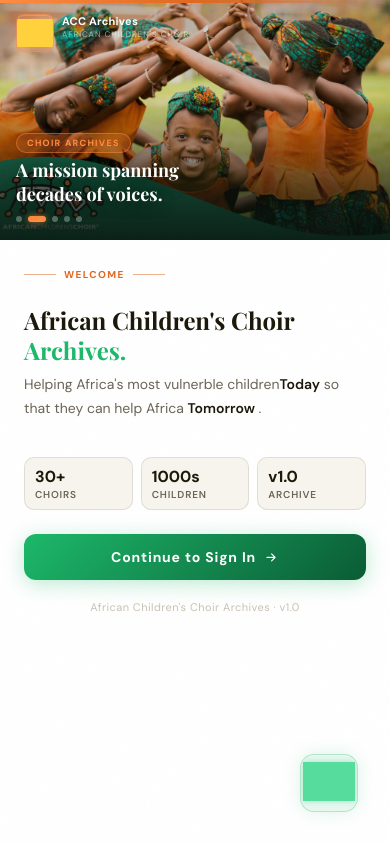
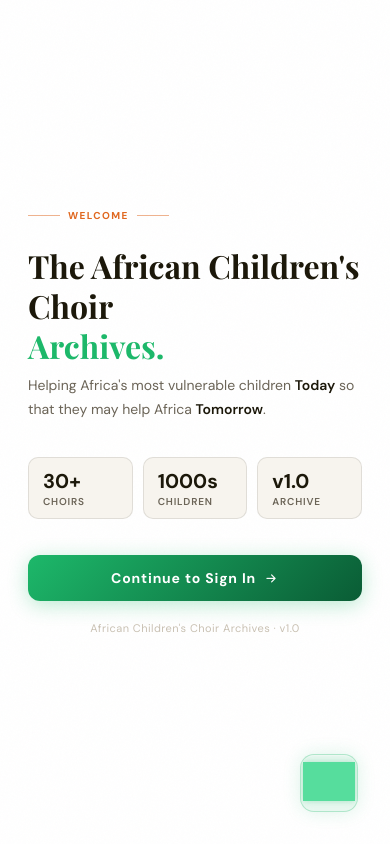
Before and after one commit to jackssih/acc_flask, a Flask app: page / in a window 390 px wide. Run offline with Flask 3, Linux system fonts and the light colour scheme; grey boxes are pictures that could not be loaded.

Commit message:
Update login.html

```diff
--- a/templates/login.html
+++ b/templates/login.html
@@ -2,7 +2,7 @@
 <html lang="en">
 <head>
   <meta charset="UTF-8">
-  <meta name="viewport" content="width=device-width, initial-scale=1.0, viewport-fit=cover">
+  <meta name="viewport" content="width=device-width, initial-scale=1.0">
   <title>Sign In — ACC Archives</title>
   <link href="https://fonts.googleapis.com/css2?family=DM+Sans:ital,wght@0,400;0,500;0,600;0,700;1,400&family=Playfair+Display:wght@600;700&display=swap" rel="stylesheet">
   <link rel="stylesheet" href="https://cdn.jsdelivr.net/npm/@tabler/icons-webfont@latest/tabler-icons.min.css">
@@ -355,118 +376,10 @@
 
     /* responsive */
     @media (max-width: 768px) {
-  html, body {
-    overflow-y: auto;
-    overflow-x: hidden;
+      .layout { grid-template-columns: 1fr }
+      .photo-panel { display: none }
+      .form-panel { padding: 36px 28px }
     }
-
-  .layout {
-    grid-template-columns: 1fr;
-    grid-template-rows: 240px auto;
-    height: auto;
-    min-height: 100vh;
-  }
-
-  /* photo panel — compact strip on top */
-  .photo-panel {
-    display: block;
-    height: 240px;
-    min-height: 240px;
-  }
-
-  .photo-brand {
-    top: 14px;
-    left: 16px;
-    gap: 8px;
-  }
-
-  .photo-brand-icon {
-    width: 38px;
-    height: 38px;
-    border-radius: 8px;
-  }
-
-  .brand-logo-img {
-    width: 38px;
-    height: 52px;
-  }
-
-  .photo-brand-text {
-    font-size: 11px;
-  }
-
-  .photo-brand-sub {
-    font-size: 8px;
-  }
-
-  .photo-caption {
-    padding: 16px 16px 18px;
-  }
-
-  .photo-headline {
-    font-size: 18px;
-    line-height: 1.3;
-    margin-bottom: 10px;
-    max-width: 100%;
-  }
-
-  .photo-tag {
-    font-size: 9px;
-    padding: 3px 10px;
-    margin-bottom: 6px;
-  }
-
-  /* form panel — full width below photo */
-  .form-panel {
-    padding: 28px 24px 36px;
-    justify-content: flex-start;
-    overflow-y: auto;
-  }
-
-  .form-inner {
-    max-width: 100%;
-    width: 100%;
-  }
-
-  .welcome-title {
-    font-size: 24px;
-  }
-
-  .stats-row {
-    gap: 8px;
-    margin-bottom: 24px;
-  }
-
-  .stat-pill {
-    padding: 8px 10px;
-    min-width: 70px;
-  }
-
-  .stat-pill-val {
-    font-size: 16px;
-  }
-
-  .green-accent {
-      position: absolute; bottom: 32px; right: 32px;
-      width: 58px; height: 58px; border-radius: 14px;
-      background: rgba(29,184,106,0.10);
-      border: 1px solid rgba(29,184,106,0.28);
-      box-shadow: 0 0 18px rgba(29,184,106,0.15), inset 0 1px 0 rgba(255,255,255,0.25);
-      display: flex; align-items: top; justify-content: center;
-      overflow: hidden;
-      backdrop-filter: blur(6px);
-  }
-  .slide-bg {
-    top: 0;
-    left: 0;
-    right: 0;
-    bottom: 0;
-    width: 100%;
-    height: 100%;
-  }
-
-}
-
   </style>
 </head>
 <body>
@@ -513,10 +426,10 @@
         </div>
 
         <div class="welcome-title">
-          African Children's Choir<br><span>Archives.</span>
+          The African Children's Choir<br><span>Archives.</span>
         </div>
         <p class="welcome-sub">
-          Helping Africa's most vulnerble children<strong>Today</strong> so that they can help Africa <strong>Tomorrow</strong> .
+          Helping Africa's most vulnerable children <strong>Today</strong> so that they may help Africa <strong>Tomorrow</strong>.
         </p>
 
         <div class="stats-row">
@@ -621,25 +535,33 @@
   }
 
   /* ── Password toggle ── */
-  document.getElementById('pwToggle').addEventListener('click', function() {
-    var input = document.getElementById('password');
-    var icon  = document.getElementById('pwIcon');
-    if (input.type === 'password') {
-      input.type = 'text';
-      icon.className = 'ti ti-eye-off';
+  // Password visibility toggle - FIXED
+  var toggleBtn = document.getElementById('pwToggle');
+  var passwordInput = document.getElementById('password');
+  var pwIcon = document.getElementById('pwIcon');
+
+  if (toggleBtn && passwordInput && pwIcon) {
+    toggleBtn.addEventListener('click', function(e) {
+      e.preventDefault();  // Prevent any form submission
+      e.stopPropagation(); // Stop event bubbling
+
+      if (passwordInput.type === 'password') {
+        passwordInput.type = 'text';
+        pwIcon.className = 'ti ti-eye-off';
+        toggleBtn.setAttribute('aria-label', 'Hide password');
       } else {
-      input.type = 'password';
-      icon.className = 'ti ti-eye';
+        passwordInput.type = 'password';
+        pwIcon.className = 'ti ti-eye';
+        toggleBtn.setAttribute('aria-label', 'Show password');
       }
     });
+  }
 
   /* ── Show error if present (Jinja) ── */
-/* ── Show error if present ── */
-var hasError = document.getElementById('page-meta').dataset.hasError === 'true';
-if (hasError) {
+  {% if error %}
   document.getElementById('errorBox').style.display = 'flex';
   showForm();
-}
+  {% endif %}
 
   /* ── Enter key on username → focus password ── */
   document.getElementById('username').addEventListener('keydown', function(e) {
@@ -657,32 +579,45 @@ if (hasError) {
   var captions = [
     "Every child's story,<br>preserved forever.",
     "A mission spanning<br>decades of voices.",
-  "Connecting cultures<br>across Africa and beyond.",
+    "Connecting culture<br>across Africa and beyond.",
     "Education, music,<br>and lasting change.",
     "From choirs to<br>graduates and beyond.",
   ];
 
   var slideFiles = ['slide1.jpg','slide2.jpg','slide3.jpg','slide4.jpg','slide5.jpg'];
   var HOLD = 3500, FADE = 900;
-var panel     = document.getElementById('photoPanel');
-var dotsEl    = document.getElementById('dots');
+  var panel = document.getElementById('photoPanel');
+  var dotsEl = document.getElementById('dots');
   var headlineEl = document.getElementById('photoHeadline');
   var slides = [], dotEls = [], current = 0, timer = null;
 
-/* Create slide divs immediately — don't block on image load */
-slideFiles.forEach(function(f) {
+  slideFiles.forEach(function(f, i) {
+    var img = new Image();
+    img.onload = function() {
       var div = document.createElement('div');
       div.className = 'slide-bg';
       div.style.backgroundImage = "url('/static/img/" + f + "')";
-  div.style.top    = '0';
-  div.style.left   = '0';
-  div.style.right  = '0';
-  div.style.bottom = '0';
       panel.insertBefore(div, panel.firstChild);
-  slides.push(div);
+      slides[i] = div;
+      checkReady();
+    };
+    img.onerror = function() {
+      slides[i] = null;
+      checkReady();
+    };
+    img.src = '/static/img/' + f;
   });
 
-/* Build dots */
+  function checkReady() {
+    var loaded = slides.filter(function(s){ return s !== undefined; });
+    if (loaded.length === slideFiles.length) initSlideshow();
+  }
+
+  function initSlideshow() {
+    slides = slides.filter(Boolean);
+    if (slides.length === 0) return;
+
+    dotsEl.innerHTML = '';
     slides.forEach(function(_, i) {
       var d = document.createElement('div');
       d.className = 'dot' + (i === 0 ? ' active' : '');
@@ -701,21 +634,21 @@ function goTo(idx) {
     if (idx === current) return;
     clearTimeout(timer);
     var prev = slides[current];
-  current  = idx;
+    current = idx;
     var next = slides[current];
 
     next.classList.add('visible');
-  setTimeout(function() { prev.classList.remove('visible'); }, FADE);
+    setTimeout(function(){ prev.classList.remove('visible'); }, FADE);
 
-  dotEls.forEach(function(d, i) { d.classList.toggle('active', i === current); });
+    dotEls.forEach(function(d, i){ d.classList.toggle('active', i === current); });
 
-  /* crossfade headline */
-  headlineEl.style.opacity   = '0';
+    // crossfade headline
+    headlineEl.style.opacity = '0';
     headlineEl.style.transform = 'translateY(6px)';
     headlineEl.style.transition = 'opacity 0.4s, transform 0.4s';
     setTimeout(function() {
-    headlineEl.innerHTML       = captions[current % captions.length];
-    headlineEl.style.opacity   = '1';
+      headlineEl.innerHTML = captions[current % captions.length];
+      headlineEl.style.opacity = '1';
       headlineEl.style.transform = 'translateY(0)';
     }, 400);
 
```
Also changed, not shown: other parts of templates/login.html (+31 -11 lines). Lines whose indentation alone changed are shown as unchanged.
